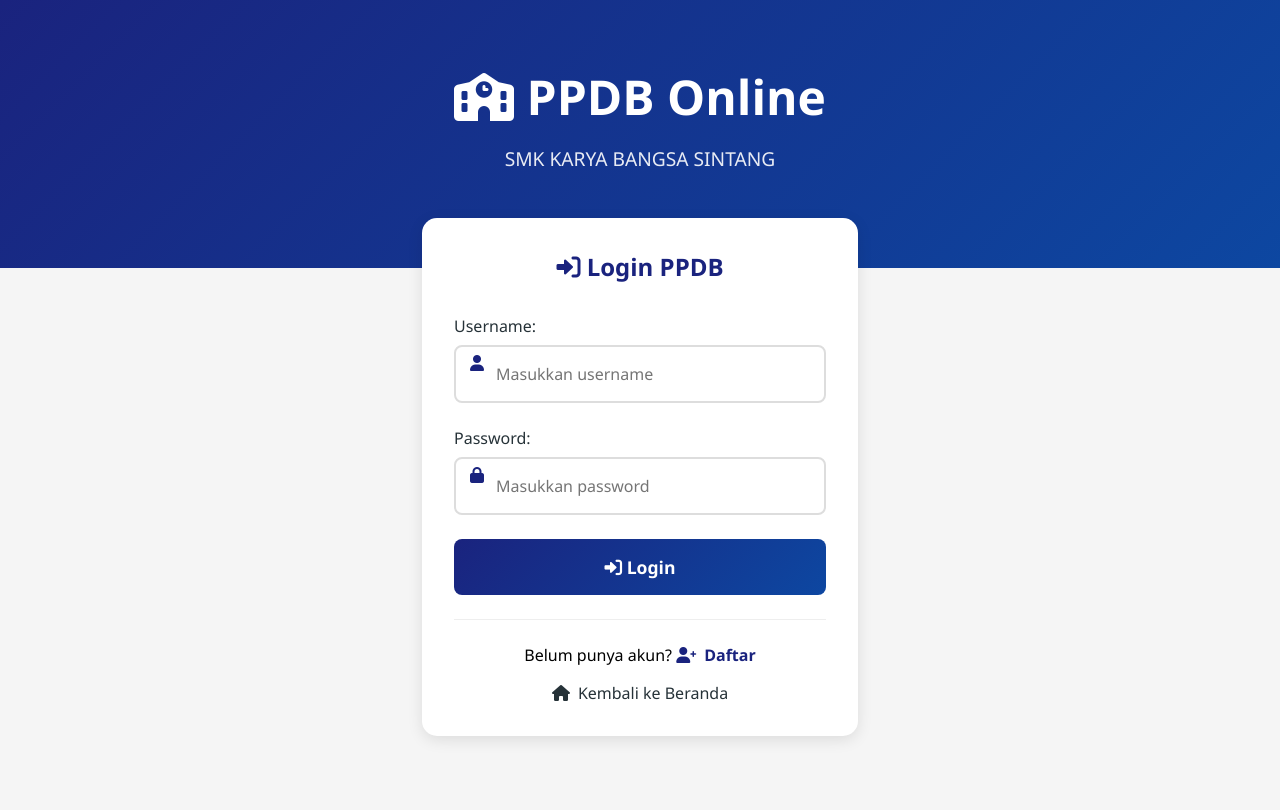
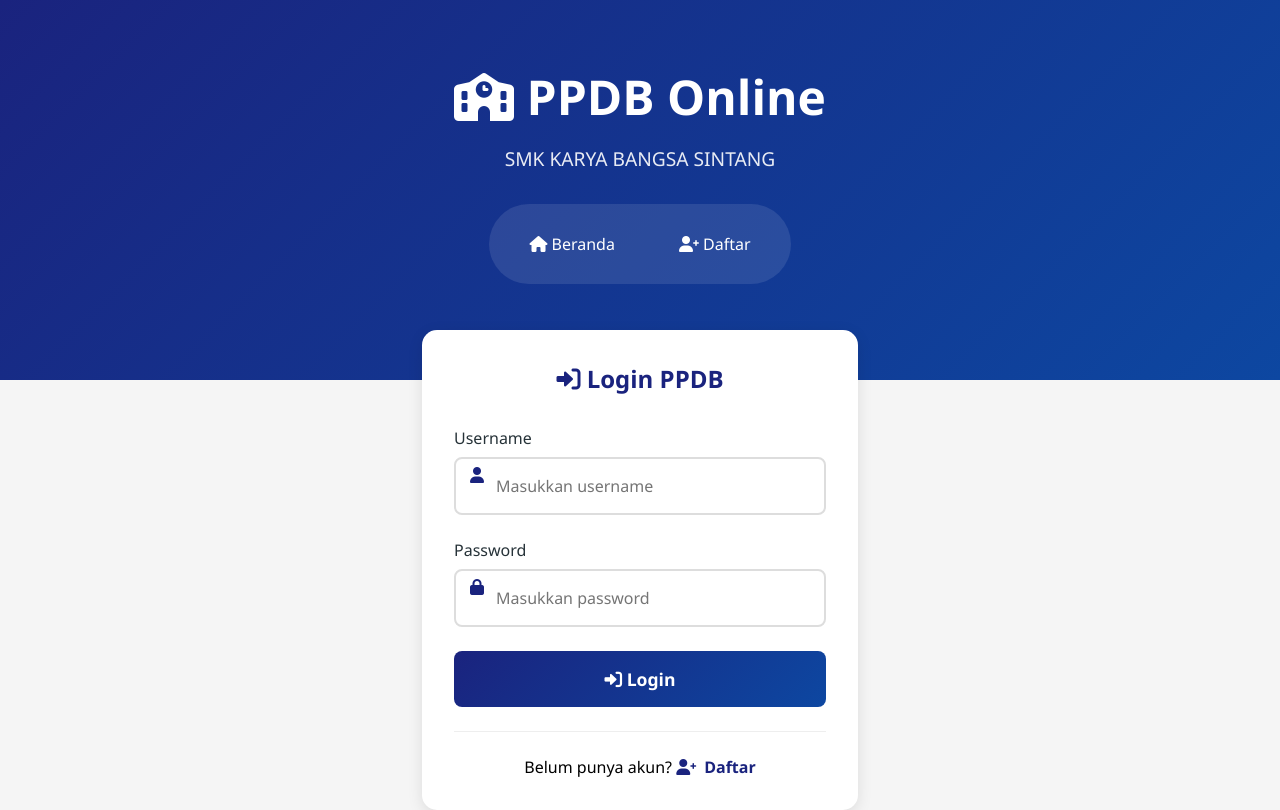
Before and after one commit to irenekrismawati/projek-ppdb, a Flask app: page /login in a window 1280 px wide. Before the commit the page ends 740 px from the top, so only its background shows below. Run offline with Flask 3, Linux system fonts and the light colour scheme; parts of the project's set-up code (start-up, migrations or seed data) failed here and were passed over.

Commit message:
Refactor models and routes: update Payment model to PaymentRequest, enhance User and Pendaftaran models with additional fields, and improve login template with navigation and loading animations.

```diff
--- a/ppdb-web/app/templates/login.html
+++ b/ppdb-web/app/templates/login.html
@@ -3,6 +3,7 @@
 <head>
     <meta charset="UTF-8">
     <meta name="viewport" content="width=device-width, initial-scale=1.0">
+    <meta name="description" content="Portal PPDB Online SMK KARYA BANGSA SINTANG">
     <title>Login PPDB - SMK KARYA BANGSA SINTANG</title>
     <link rel="stylesheet" href="https://cdnjs.cloudflare.com/ajax/libs/font-awesome/6.0.0/css/all.min.css">
     <style>
@@ -48,6 +49,29 @@
             font-size: 1.2rem;
             margin-bottom: 2rem;
             opacity: 0.9;
+        }
+
+        /* Navigation */
+        .nav-menu {
+            background: rgba(255,255,255,0.1);
+            padding: 1rem;
+            border-radius: 50px;
+            display: inline-flex;
+            gap: 1rem;
+            margin-bottom: 2rem;
+        }
+
+        .nav-item {
+            color: white;
+            text-decoration: none;
+            padding: 0.8rem 1.5rem;
+            border-radius: 25px;
+            transition: all 0.3s ease;
+        }
+
+        .nav-item:hover {
+            background: rgba(255,255,255,0.2);
+            transform: translateY(-2px);
         }
 
         /* Main Content */
@@ -105,13 +129,16 @@
             border-radius: 8px;
             margin-bottom: 1.5rem;
             text-align: center;
-            font-size: 0.95rem;
         }
 
         .alert-error {
             background: rgba(211,47,47,0.1);
             color: var(--danger);
-            border: 1px solid var(--danger);
+        }
+
+        .alert-success {
+            background: rgba(0,137,123,0.1);
+            color: var(--success);
         }
 
         button {
@@ -128,18 +155,21 @@
         }
 
         button:hover {
-            transform: translateY(-2px);
-            box-shadow: 0 4px 15px rgba(0,0,0,0.2);
+            transform: translateY(-3px);
+            box-shadow: 0 5px 15px rgba(0,0,0,0.2);
+        }
+
+        .register-link, .home-link {
+            text-align: center;
+            margin-top: 1.5rem;
         }
 
         .register-link {
-            text-align: center;
-            margin-top: 1.5rem;
             padding-top: 1.5rem;
             border-top: 1px solid #eee;
         }
 
-        .register-link a {
+        .register-link a, .home-link a {
             color: var(--primary);
             text-decoration: none;
             font-weight: 600;
@@ -148,30 +178,39 @@
             gap: 0.5rem;
         }
 
-        .register-link a:hover {
+        .register-link a:hover, .home-link a:hover {
             color: var(--secondary);
-        }
-
-        .home-link {
-            text-align: center;
-            margin-top: 1rem;
-        }
-
-        .home-link a {
-            color: var(--dark);
-            text-decoration: none;
-            display: inline-flex;
-            align-items: center;
-            gap: 0.5rem;
-        }
-
-        .home-link a:hover {
-            color: var(--primary);
         }
 
         @media (max-width: 768px) {
             .hero h1 { font-size: 2rem; }
             .main-content { padding: 0 1rem; }
+            .login-box { padding: 1.5rem; }
+        }
+
+        /* Loading Animation */
+        .loading {
+            position: relative;
+            opacity: 0.8;
+            pointer-events: none;
+        }
+
+        .loading::after {
+            content: "";
+            position: absolute;
+            width: 20px;
+            height: 20px;
+            top: 50%;
+            left: 50%;
+            margin: -10px 0 0 -10px;
+            border: 3px solid rgba(255,255,255,0.3);
+            border-radius: 50%;
+            border-top-color: #fff;
+            animation: spin 1s ease-in-out infinite;
+        }
+
+        @keyframes spin {
+            to { transform: rotate(360deg); }
         }
     </style>
 </head>
@@ -180,6 +219,14 @@
     <div class="hero">
         <h1><i class="fas fa-school"></i> PPDB Online</h1>
         <p>SMK KARYA BANGSA SINTANG</p>
+        <nav class="nav-menu">
+            <a href="{{ url_for('main_bp.index') }}" class="nav-item">
+                <i class="fas fa-home"></i> Beranda
+            </a>
+            <a href="{{ url_for('auth_bp.register') }}" class="nav-item">
+                <i class="fas fa-user-plus"></i> Daftar
+            </a>
+        </nav>
     </div>
 
     <!-- Main Content -->
@@ -192,7 +239,7 @@
             {% with messages = get_flashed_messages(with_categories=true) %}
                 {% if messages %}
                     {% for category, message in messages %}
-                        {% if category in ['error', 'info'] %}
+                        {% if category in ['error', 'info', 'success'] %}
                         <div class="alert alert-{{ category }}">
                             {{ message }}
                         </div>
@@ -201,18 +248,30 @@
                 {% endif %}
             {% endwith %}
 
-            <form method="POST" action="{{ url_for('auth_bp.login') }}">
+            <form method="POST" action="{{ url_for('auth_bp.login') }}" id="loginForm">
                 <div class="form-group">
-                    <label for="username">Username:</label>
+                    <label for="username">Username</label>
                     <i class="fas fa-user"></i>
-                    <input type="text" id="username" name="username" placeholder="Masukkan username" required>
+                    <input type="text"
+                           id="username"
+                           name="username"
+                           placeholder="Masukkan username"
+                           required
+                           autocomplete="username"
+                           minlength="3"
+                           maxlength="50">
                 </div>
-                <div class="form-group">
-                    <label for="password">Password:</label>
-                    <i class="fas fa-lock"></i>
-                    <input type="password" id="password" name="password" placeholder="Masukkan password" required>
-                </div>
-                <button type="submit">
+           <div class="form-group">
+                <label for="password">Password</label>
+                <i class="fas fa-lock"></i>
+                <input type="password"
+                    id="password"
+                    name="password"
+                    placeholder="Masukkan password"
+                    required
+                    autocomplete="current-password">
+            </div>
+                    <button type="submit" id="submitBtn">
                     <i class="fas fa-sign-in-alt"></i> Login
                 </button>
             </form>
@@ -224,13 +283,15 @@
                     </a>
                 </p>
             </div>
-
-            <div class="home-link">
-                <a href="{{ url_for('main_bp.index') }}">
-                    <i class="fas fa-home"></i> Kembali ke Beranda
-                </a>
-            </div>
         </div>
     </div>
+
+    <script>
+        document.getElementById('loginForm').addEventListener('submit', function(e) {
+            const submitBtn = document.getElementById('submitBtn');
+            submitBtn.classList.add('loading');
+            submitBtn.innerHTML = '<span class="visually-hidden">Memproses...</span>';
+        });
+    </script>
 </body>
 </html>
```
Also changed, not shown: ppdb-web/app/models.py (+12 -9 lines), ppdb-web/app/routes/main.py (+1 -41 lines), ppdb-web/instance/ppdb.db.
